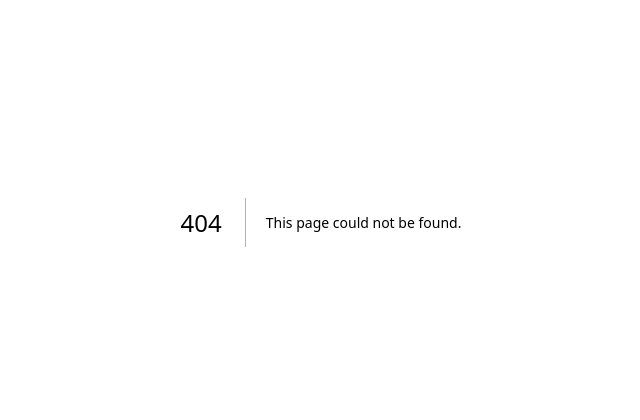
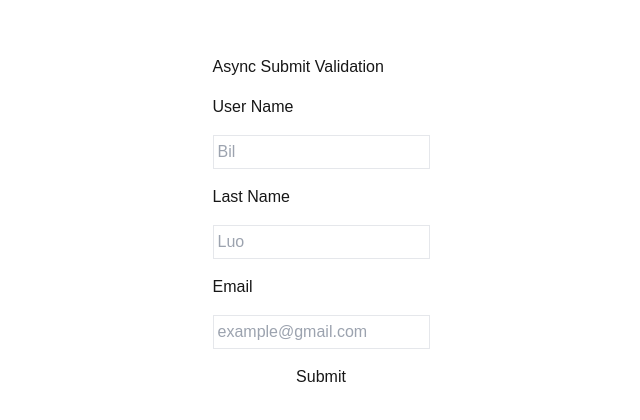
Before and after one commit to masafumi330/sandbox, a Next.js app: page /register in a window 1280 px wide. Before the commit this address had no page. Shown: the part 178-598 px from the top of the page, without its empty margins (319-959 px from the left). Built offline with nearby package versions, Linux system fonts and the light colour scheme.

Commit message:
:zap: async submit validation

```diff
--- /dev/null
+++ b/src/app/register/page.tsx
@@ -0,0 +1,46 @@
+'use client';
+
+import { useForm } from "react-hook-form";
+
+type Inputs = {
+  userName: string;
+  lastName: string;
+  email: string;
+};
+
+const sleep = (ms: number) => new Promise((resolve) => setTimeout(resolve, ms));
+
+const Register = () => {
+
+  const {
+    register,
+    handleSubmit,
+    formState : { errors },
+  } = useForm<Inputs>();
+
+  const onSubmit = async (data: Inputs) => {
+    await sleep(100);
+    alert(JSON.stringify(data));
+  }
+
+  return (
+    <form onSubmit={handleSubmit(onSubmit)} className="flex flex-col space-y-4">
+      <h1>Async Submit Validation</h1>
+
+      <label>User Name</label>
+      <input {...register("userName", {required: true}) } placeholder="Bil" className="border p-1"/>
+      {errors.userName && <span className="text-red-500">This field is required.</span>}
+      <label>Last Name</label>
+      <input {...register("lastName")} placeholder="Luo" className="border p-1"/>
+
+      <label>Email</label>
+      <input {...register("email", {required: true})} placeholder="example@gmail.com" className="border p-1"/>
+      {errors.email && <span className="text-red-500">This field is required.</span>}
+
+      <input type="submit"/>
+
+    </form>
+  )
+}
+
+export default Register;
```
Also changed, not shown: package.json (+7 -6 lines), 2 other files (tests, documents, lock files or other folders).
